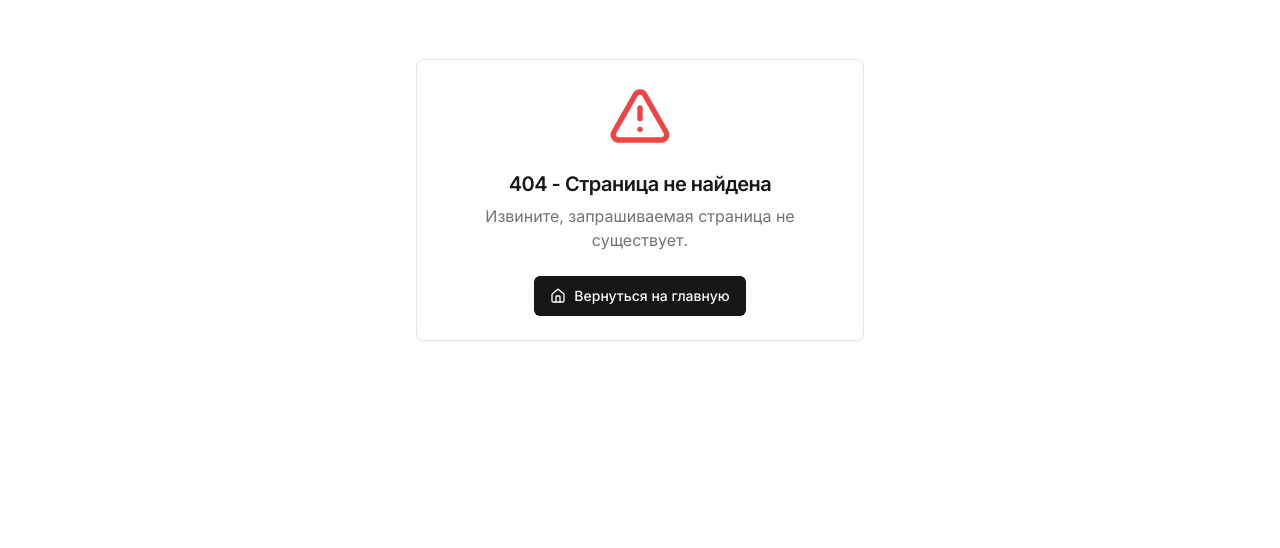
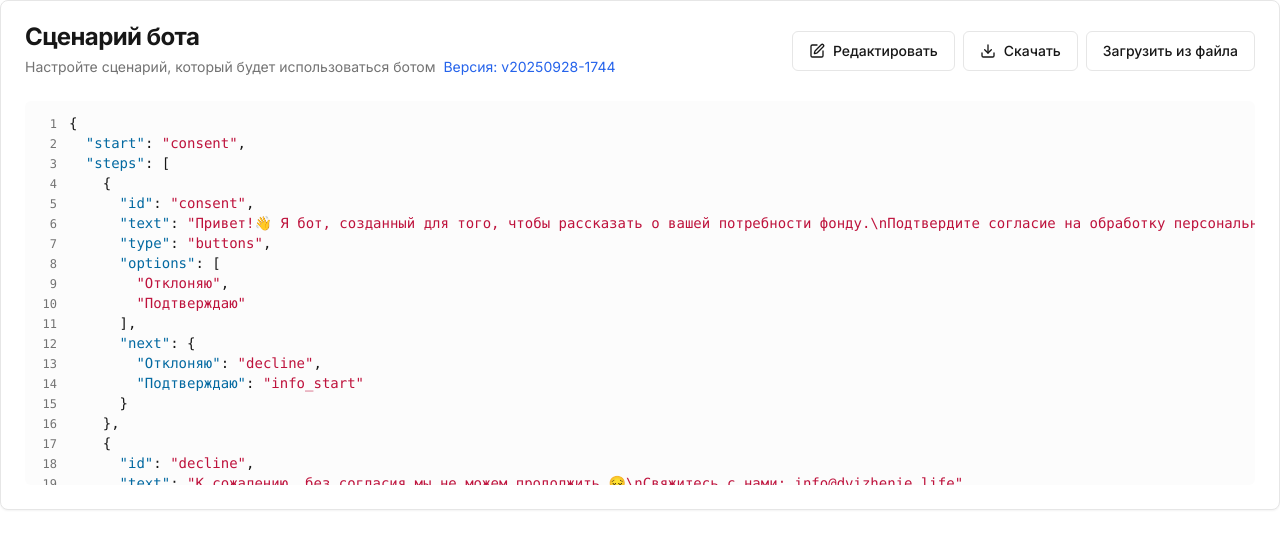
Before and after one commit to ProDvizhenieChatBot/dvizhenie-life-frontend, a React (Vite) app: page /bot-scenario in a window 1280 px wide. Before the commit this address had no page. Shown: the top 548 px of the page. Built offline with nearby package versions, Linux system fonts and the light colour scheme.

Commit message:
feat: связал редактирование jsona и сервера

```diff
--- a/src/api/applicationsService.ts
+++ b/src/api/applicationsService.ts
@@ -60,7 +60,6 @@ class ApplicationsService {
       body: JSON.stringify({ data }),
     });
 
-    // ✅ Возвращаем данные как есть, без преобразований
     const result = await handleResponse<ApiApplication>(response);
     return result;
   }
--- a/src/api/formsService.ts
+++ b/src/api/formsService.ts
@@ -1,5 +1,5 @@
 import { API_BASE_URL, getHeaders, handleResponse } from './config';
-import type { FormSchema } from './types/api';
+import type { FormSchema, FormSchemaUpload } from './types/api';
 
 class FormsService {
   public credentials: { username: string; password: string } | null = null;
@@ -13,13 +13,10 @@ class FormsService {
       method: 'GET',
       headers: getHeaders(this.credentials),
     });
-    return handleResponse(response);
+    return handleResponse<FormSchema>(response);
   }
 
-  async uploadFormSchema(schemaData: {
-    version: string;
-    schema_data: FormSchema;
-  }): Promise<string> {
+  async uploadFormSchema(schemaData: FormSchemaUpload): Promise<string> {
     if (!this.credentials) {
       throw new Error('Credentials not set');
     }
@@ -29,7 +26,7 @@ class FormsService {
       headers: getHeaders(this.credentials),
       body: JSON.stringify(schemaData),
     });
-    return handleResponse(response);
+    return handleResponse<string>(response);
   }
 }
 
--- a/src/api/types/api.ts
+++ b/src/api/types/api.ts
@@ -84,7 +84,20 @@ export interface FileLinkRequest {
 }
 
 export interface FormSchema {
-  [key: string]: unknown;
+  start: string;
+  steps: Array<{
+    id: string;
+    text: string;
+    type: 'message' | 'buttons' | 'input' | 'date' | 'phone' | 'email' | 'link';
+    options?: string[];
+    next?: string | Record<string, string>;
+    showIf?: string;
+  }>;
+}
+
+export interface FormSchemaUpload {
+  version: string;
+  schema_data: FormSchema;
 }
 
 export interface SessionResponse {
--- a/src/components/APITes.tsx
+++ b/src/components/APITes.tsx
@@ -1,4 +1,3 @@
-// components/APITest.tsx
 import React, { useState } from 'react';
 import { Button } from '@/components/ui/button';
 import { Card, CardContent, CardHeader, CardTitle } from '@/components/ui/card';
--- a/src/components/ApplicationList.tsx
+++ b/src/components/ApplicationList.tsx
@@ -12,7 +12,6 @@ const ApplicationList: React.FC = () => {
   const [searchTerm, setSearchTerm] = useState('');
   const [selectedStatus, setSelectedStatus] = useState<string | null>(null);
 
-  // Используем fetchApplications вместо refetch
   const { applications, loading, error, fetchApplications } = useApplications();
 
   const handleCardClick = (applicationId: string) => {
--- a/src/components/BotScenario.tsx
+++ b/src/components/BotScenario.tsx
@@ -1,18 +1,48 @@
 import React, { useMemo, useState, useEffect } from 'react';
 import { Button } from '@/components/ui/button';
 import { Card, CardContent, CardDescription, CardHeader, CardTitle } from '@/components/ui/card';
-import { Edit, Save, AlertCircle } from 'lucide-react';
+import { Edit, AlertCircle, Download, Upload } from 'lucide-react';
 import JsonViewer from '@/components/JsonViewer';
 import JsonEditor from '@/components/JsonEditor';
+import { useForms } from '@/hooks/useForms';
 import initialScenario from '@/utilits/scenario.json';
 
 const BotScenario: React.FC = () => {
   const [isEditing, setIsEditing] = useState(false);
-  const [jsonText, setJsonText] = useState<string>(JSON.stringify(initialScenario, null, 2));
-  const [parseError, setParseError] = useState<string | null>(null);
-  const [schemaErrors, setSchemaErrors] = useState<Array<{ line: number; message: string }>>([]);
+  const [jsonText, setJsonText] = useState<string>('');
+  const [parseError] = useState<string | null>(null);
+  const [schemaErrors] = useState<Array<{ line: number; message: string }>>([]);
+  const [version, setVersion] = useState<string>('');
 
-  type Scenario = { start?: unknown; steps?: unknown };
+  const { getActiveSchema, uploadSchema, loading, error } = useForms();
+
+  // Загружаем схему с сервера при монтировании
+  useEffect(() => {
+    const loadSchema = async () => {
+      try {
+        const schema = await getActiveSchema();
+        setJsonText(JSON.stringify(schema, null, 2));
+      } catch (err) {
+        // Если ошибка, используем локальную схему
+        console.warn('Failed to load schema from server, using local:', err);
+        setJsonText(JSON.stringify(initialScenario, null, 2));
+      }
+    };
+
+    loadSchema();
+  }, [getActiveSchema]);
+
+  // Генерируем версию на основе даты
+  useEffect(() => {
+    const date = new Date();
+    const versionString = `v${date.getFullYear()}${(date.getMonth() + 1)
+      .toString()
+      .padStart(2, '0')}${date.getDate().toString().padStart(2, '0')}-${date
+      .getHours()
+      .toString()
+      .padStart(2, '0')}${date.getMinutes().toString().padStart(2, '0')}`;
+    setVersion(versionString);
+  }, []);
 
   const parsed = useMemo(() => {
     try {
@@ -22,151 +52,56 @@ const BotScenario: React.FC = () => {
     }
   }, [jsonText]);
 
-  useEffect(() => {
-    if (parsed !== null) {
-      setParseError(null);
-      return;
-    }
+  const handleSave = async () => {
+    if (parseError || schemaErrors.length > 0) return;
+
     try {
-      JSON.parse(jsonText);
-      setParseError(null);
-    } catch (e) {
-      let message = 'Invalid JSON';
-      if (e instanceof SyntaxError && typeof e.message === 'string') {
-        const m = /position\s+(\d+)/i.exec(e.message);
-        if (m) {
-          const pos = Number(m[1]);
-          const slice = jsonText.slice(0, pos);
-          const line = slice.split('\n').length;
-          const lastNl = slice.lastIndexOf('\n');
-          const col = (lastNl === -1 ? pos : pos - lastNl) + 1;
-          const prevTwo = jsonText.slice(Math.max(0, pos - 5), pos + 5);
-          const maybeTrailingComma = /,\s*[}\]]/.test(prevTwo);
-          const hint = maybeTrailingComma
-            ? ' (возможно, лишняя запятая перед закрывающей скобкой)'
-            : '';
-          message = `Синтаксическая ошибка: строка ${line}, колонка ${col}${hint}`;
-        } else {
-          message = e.message;
-        }
-      }
-      setParseError(message);
-    }
-  }, [jsonText, parsed]);
-
-  function findStepObjectStarts(text: string): number[] {
-    const res: number[] = [];
-    const stepsMatch = /"steps"\s*:\s*\[/i.exec(text);
-    if (!stepsMatch) return res;
-    const arrStart = text.indexOf('[', stepsMatch.index);
-    if (arrStart === -1) return res;
-
-    let inString = false;
-    let escape = false;
-    let braceDepth = 0;
-
-    for (let pos = arrStart + 1; pos < text.length; pos++) {
-      const ch = text[pos];
-
-      if (inString) {
-        if (escape) escape = false;
-        else if (ch === '\\') escape = true;
-        else if (ch === '"') inString = false;
-        continue;
-      }
-
-      if (ch === '"') {
-        inString = true;
-        continue;
-      }
-
-      if (ch === '{') {
-        if (braceDepth === 0) res.push(pos);
-        braceDepth++;
-      } else if (ch === '}') {
-        braceDepth--;
-        if (braceDepth < 0) break;
-      } else if (ch === ']') {
-        break;
-      }
-    }
-
-    return res;
-  }
-
-  useMemo(() => {
-    if (!parsed) {
-      setSchemaErrors([]);
-      return;
-    }
-
-    const errors: Array<{ line: number; message: string }> = [];
-    const stepStarts = findStepObjectStarts(jsonText);
-
-    const addError = (message: string, indexOrPath?: number | string) => {
-      let idx = -1;
-
-      if (typeof indexOrPath === 'number') {
-        idx = stepStarts[indexOrPath] ?? -1;
-
-        if (idx < 0) {
-          const stepsArr: unknown[] | undefined = (parsed as Scenario).steps as
-            | unknown[]
-            | undefined;
-          const step = stepsArr?.[indexOrPath] as Record<string, unknown> | undefined;
-          if (step && typeof step === 'object' && 'id' in step && step.id) {
-            const idRegex = new RegExp(
-              `"id"\\s*:\\s*"${String(step.id).replace(/[.*+?^${}()|[\\]\\\\]/g, '\\$&')}"`,
-            );
-            const match = idRegex.exec(jsonText);
-            if (match) idx = match.index;
-          }
-        }
-      } else if (typeof indexOrPath === 'string') {
-        idx = jsonText.indexOf(`"${indexOrPath}"`);
-      }
-
-      if (idx < 0) {
-        const generalIdx = jsonText.indexOf('{');
-        idx = generalIdx >= 0 ? generalIdx : 0;
-      }
-
-      const line = idx >= 0 ? jsonText.slice(0, idx).split('\n').length : 1;
-      errors.push({ line, message: `Строка ${line}: ${message}` });
+      const schemaData = {
+        version: version,
+        schema_data: JSON.parse(jsonText),
       };
 
-    if (typeof parsed !== 'object' || parsed === null) {
-      addError('Корневой элемент должен быть объектом');
-    } else {
-      if (!('start' in (parsed as Scenario)) || typeof (parsed as Scenario).start !== 'string') {
-        addError('Поле start обязательно и должно быть строкой', 'start');
+      await uploadSchema(schemaData);
+      setIsEditing(false);
+
+      alert('Схема успешно сохранена на сервере!');
+    } catch (err) {
+      console.error('Failed to save schema:', err);
+      alert(
+        'Ошибка при сохранении схемы: ' + (err instanceof Error ? err.message : 'Unknown error'),
+      );
     }
-      const stepsMaybe = (parsed as Scenario).steps;
-      if (!Array.isArray(stepsMaybe)) {
-        addError('Поле steps обязательно и должно быть массивом', 'steps');
-      } else {
-        const steps: unknown[] = stepsMaybe as unknown[];
-        steps.forEach((step, i) => {
-          if (typeof step !== 'object' || step === null) {
-            addError(`Шаг #${i + 1} должен быть объектом`, i);
-            return;
+  };
+
+  const handleDownload = () => {
+    const blob = new Blob([jsonText], { type: 'application/json' });
+    const url = URL.createObjectURL(blob);
+    const a = document.createElement('a');
+    a.href = url;
+    a.download = `bot-scenario-${version}.json`;
+    document.body.appendChild(a);
+    a.click();
+    document.body.removeChild(a);
+    URL.revokeObjectURL(url);
+  };
+
+  const handleLoadFromFile = (event: React.ChangeEvent<HTMLInputElement>) => {
+    const file = event.target.files?.[0];
+    if (!file) return;
+
+    const reader = new FileReader();
+    reader.onload = (e) => {
+      try {
+        const content = e.target?.result as string;
+        const parsedContent = JSON.parse(content);
+        setJsonText(JSON.stringify(parsedContent, null, 2));
+      } catch {
+        alert('Ошибка при чтении файла: Неверный JSON формат');
       }
+    };
+    reader.readAsText(file);
 
-          ['id', 'text', 'type'].forEach((key) => {
-            if (!(key in (step as Record<string, unknown>))) {
-              addError(`Отсутствует обязательное поле: ${key}`, i);
-            }
-          });
-        });
-      }
-    }
-
-    setSchemaErrors(errors);
-  }, [parsed, jsonText]);
-
-  const handleSave = () => {
-    if (parseError) return;
-    setIsEditing(false);
+    event.target.value = '';
   };
 
   return (
@@ -177,28 +112,61 @@ const BotScenario: React.FC = () => {
             <CardTitle className="font-extrabold">Сценарий бота</CardTitle>
             <CardDescription>
               Настройте сценарий, который будет использоваться ботом
+              {version && <span className="ml-2 text-blue-600">Версия: {version}</span>}
             </CardDescription>
           </div>
           <div className="flex space-x-2">
             {isEditing ? (
+              <>
                 <Button
                   onClick={handleSave}
-                disabled={Boolean(parseError) || schemaErrors.length > 0}
+                  disabled={Boolean(parseError) || schemaErrors.length > 0 || loading}
                 >
-                <Save className="w-4 h-4 mr-2" />
-                Сохранить
+                  <Upload className="w-4 h-4 mr-2" />
+                  {loading ? 'Сохранение...' : 'Сохранить на сервер'}
                 </Button>
+                <Button variant="outline" onClick={() => setIsEditing(false)}>
+                  Отмена
+                </Button>
+              </>
             ) : (
+              <>
                 <Button variant="outline" onClick={() => setIsEditing(true)}>
                   <Edit className="w-4 h-4 mr-2" />
                   Редактировать
                 </Button>
+                <Button variant="outline" onClick={handleDownload}>
+                  <Download className="w-4 h-4 mr-2" />
+                  Скачать
+                </Button>
+                <input
+                  type="file"
+                  accept=".json"
+                  onChange={handleLoadFromFile}
+                  className="hidden"
+                  id="schema-upload"
+                />
+                <Button variant="outline" asChild>
+                  <label htmlFor="schema-upload" className="cursor-pointer">
+                    Загрузить из файла
+                  </label>
+                </Button>
+              </>
             )}
           </div>
         </div>
       </CardHeader>
 
       <CardContent>
+        {error && (
+          <div className="mb-4 p-3 bg-red-50 border border-red-200 rounded-md">
+            <div className="flex items-center text-red-800">
+              <AlertCircle className="w-4 h-4 mr-2" />
+              Ошибка сервера: {error}
+            </div>
+          </div>
+        )}
+
         {isEditing ? (
           <div className="space-y-2">
             <JsonEditor
@@ -209,11 +177,7 @@ const BotScenario: React.FC = () => {
               errorRanges={schemaErrors}
             />
             {(parseError || schemaErrors.length > 0) && (
-              <div
-                className="flex items-start text-red-600 text-sm"
-                role="alert"
-                aria-live="polite"
-              >
+              <div className="flex items-start text-red-600 text-sm" role="alert">
                 <AlertCircle className="w-4 h-4 mr-2 mt-0.5" />
                 <div className="space-y-1">
                   {parseError && <div>Ошибка синтаксиса JSON: {parseError}</div>}
--- a/src/hooks/useFormValidation.ts
+++ b/src/hooks/useFormValidation.ts
@@ -15,16 +15,15 @@ export const useFormValidation = ({ schema, initialValues = {} }: UseFormValidat
   const [formData, setFormData] = useState<Record<string, string>>(initialValues);
   const [errors, setErrors] = useState<ValidationErrors>({});
 
-  // Сразу помечаем все поля как touched для немедленной валидации
   const [touched] = useState<Record<string, boolean>>(() => {
     const initialTouched: Record<string, boolean> = {};
     Object.keys(schema).forEach((field) => {
-      initialTouched[field] = true; // Все поля сразу touched
+      initialTouched[field] = true;
     });
     return initialTouched;
   });
 
-  // Валидация всего формы
+  // Валидация всей формы
   const validate = useCallback((): boolean => {
     const newErrors = validateForm(formData, schema);
     setErrors(newErrors);
@@ -46,7 +45,7 @@ export const useFormValidation = ({ schema, initialValues = {} }: UseFormValidat
     (field: string, value: string) => {
       setFormData((prev) => ({ ...prev, [field]: value }));
 
-      // Валидируем поле сразу при изменении (все поля уже touched)
+      // Валидируем поле сразу при изменении
       const error = validateSingleField(field, value);
       setErrors((prev) => {
         const newErrors = { ...prev };
@@ -64,7 +63,6 @@ export const useFormValidation = ({ schema, initialValues = {} }: UseFormValidat
   // Обработчик потери фокуса
   const handleBlur = useCallback(
     (field: string) => {
-      // Поле уже touched, просто валидируем
       const error = validateSingleField(field, formData[field] || '');
       setErrors((prev) => {
         const newErrors = { ...prev };
@@ -83,7 +81,6 @@ export const useFormValidation = ({ schema, initialValues = {} }: UseFormValidat
   const resetForm = useCallback((newValues: Record<string, string> = {}) => {
     setFormData(newValues);
     setErrors({});
-    // При сбросе все поля остаются touched для немедленной валидации
   }, []);
 
   // Установка ошибки вручную
--- /dev/null
+++ b/src/hooks/useForms.ts
@@ -0,0 +1,54 @@
+import { useState, useCallback } from 'react';
+import formsService from '../api/formsService';
+import { useAuth } from '../components/contexts/AuthContext';
+import type { FormSchema, FormSchemaUpload } from '../api/types/api';
+
+export const useForms = () => {
+  const { user } = useAuth();
+  const [loading, setLoading] = useState(false);
+  const [error, setError] = useState<string | null>(null);
+
+  const getActiveSchema = useCallback(async (): Promise<FormSchema> => {
+    if (!user) throw new Error('Not authenticated');
+    setLoading(true);
+    setError(null);
+
+    try {
+      const schema = await formsService.getActiveFormSchema();
+      return schema;
+    } catch (err) {
+      const message = err instanceof Error ? err.message : 'Unknown error';
+      setError(message);
+      throw err;
+    } finally {
+      setLoading(false);
+    }
+  }, [user]);
+
+  const uploadSchema = useCallback(
+    async (schemaData: FormSchemaUpload): Promise<string> => {
+      if (!user) throw new Error('Not authenticated');
+      setLoading(true);
+      setError(null);
+
+      try {
+        const result = await formsService.uploadFormSchema(schemaData);
+        return result;
+      } catch (err) {
+        const message = err instanceof Error ? err.message : 'Unknown error';
+        setError(message);
+        throw err;
+      } finally {
+        setLoading(false);
+      }
+    },
+    [user],
+  );
+
+  return {
+    loading,
+    error,
+    getActiveSchema,
+    uploadSchema,
+  };
+};
--- a/src/routes/AppRoutes.tsx
+++ b/src/routes/AppRoutes.tsx
@@ -1,7 +1,7 @@
 import React from 'react';
 import { Routes, Route, Navigate } from 'react-router-dom';
 import ProtectedRoute from '../components/ProtectedRoute';
-
+import BotScenario from '@/components/BotScenario';
 // Импорт лейаутов
 import MainLayout from '../layout/Layout';
 import LoginLayout from '../layout/LoginLayout';
@@ -18,7 +18,7 @@ const AppRoutes: React.FC = () => {
   return (
     <Routes>
       <Route path="/" element={<Navigate to="/applications" replace />} />
-
+      <Route path="/bot-scenario" element={<BotScenario />} />
       {/* Страница логина */}
       <Route
         path="/login"
--- a/vite.config.ts
+++ b/vite.config.ts
@@ -2,7 +2,6 @@ import { defineConfig } from 'vite';
 import react from '@vitejs/plugin-react';
 import path from 'path';
 
-// https://vite.dev/config/
 export default defineConfig({
   plugins: [react()],
   server: {
```
Lines whose indentation alone changed are shown as unchanged.
